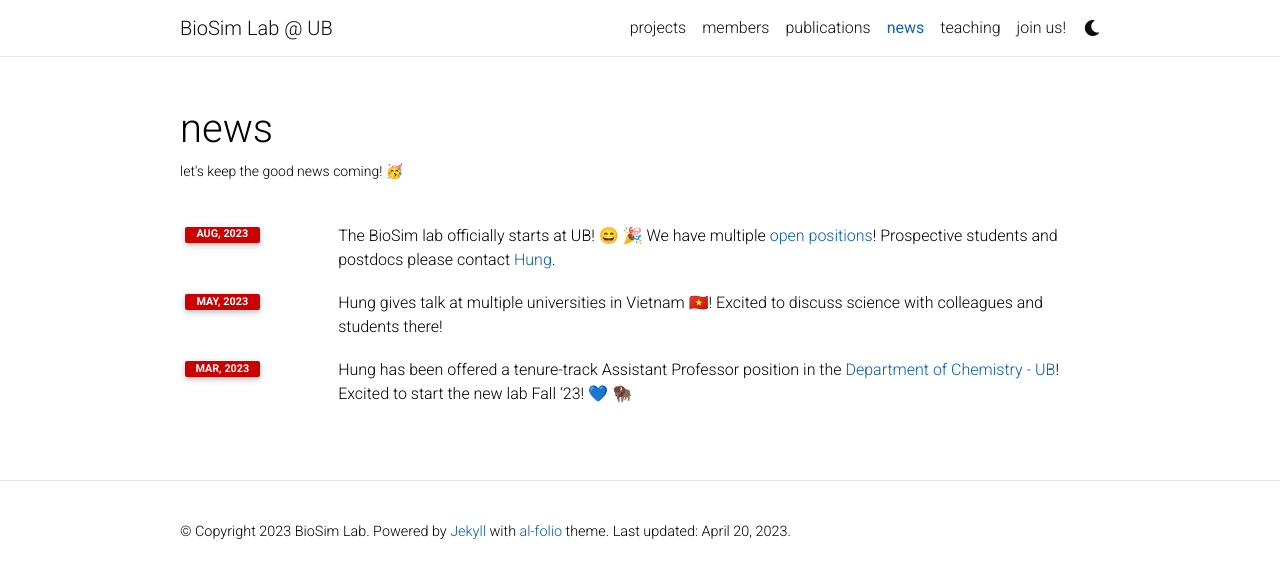
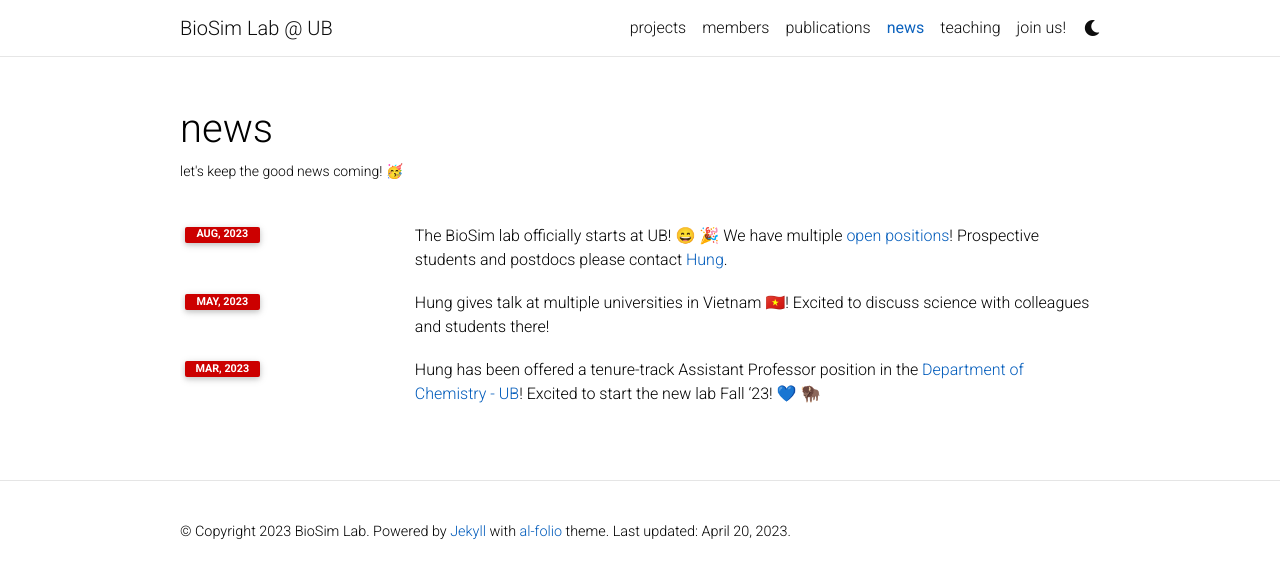
Before and after one commit to BioSimLabUB/biosimlabub.github.io, a Jekyll site: the page built from _pages/news.md, in a window 1280 px wide. Shown: the top 578 px of the page. Built offline with Jekyll 4.4.1, drawn with Linux system fonts in a browser that asks for light colours; emoji names are drawn with the system emoji font; comment, search, counter and statistics services are not loaded; a style sheet for code colours, icons or effects is not loaded.

Commit message:
specify width in news for different devices

```diff
--- a/_includes/news.html
+++ b/_includes/news.html
@@ -11,7 +11,7 @@
       {% endif %}
       {% for item in news limit: news_limit %}
         <tr>
-          <th scope="row" class="col-2">
+          <th scope="row" class="col-2 col-sm-3">
             <span class="badge font-weight-bold danger-color-dark text-uppercase align-middle" style="min-width: 75px;">
               {{ item.date | date: "%b, %Y" }}
             </span>
```
